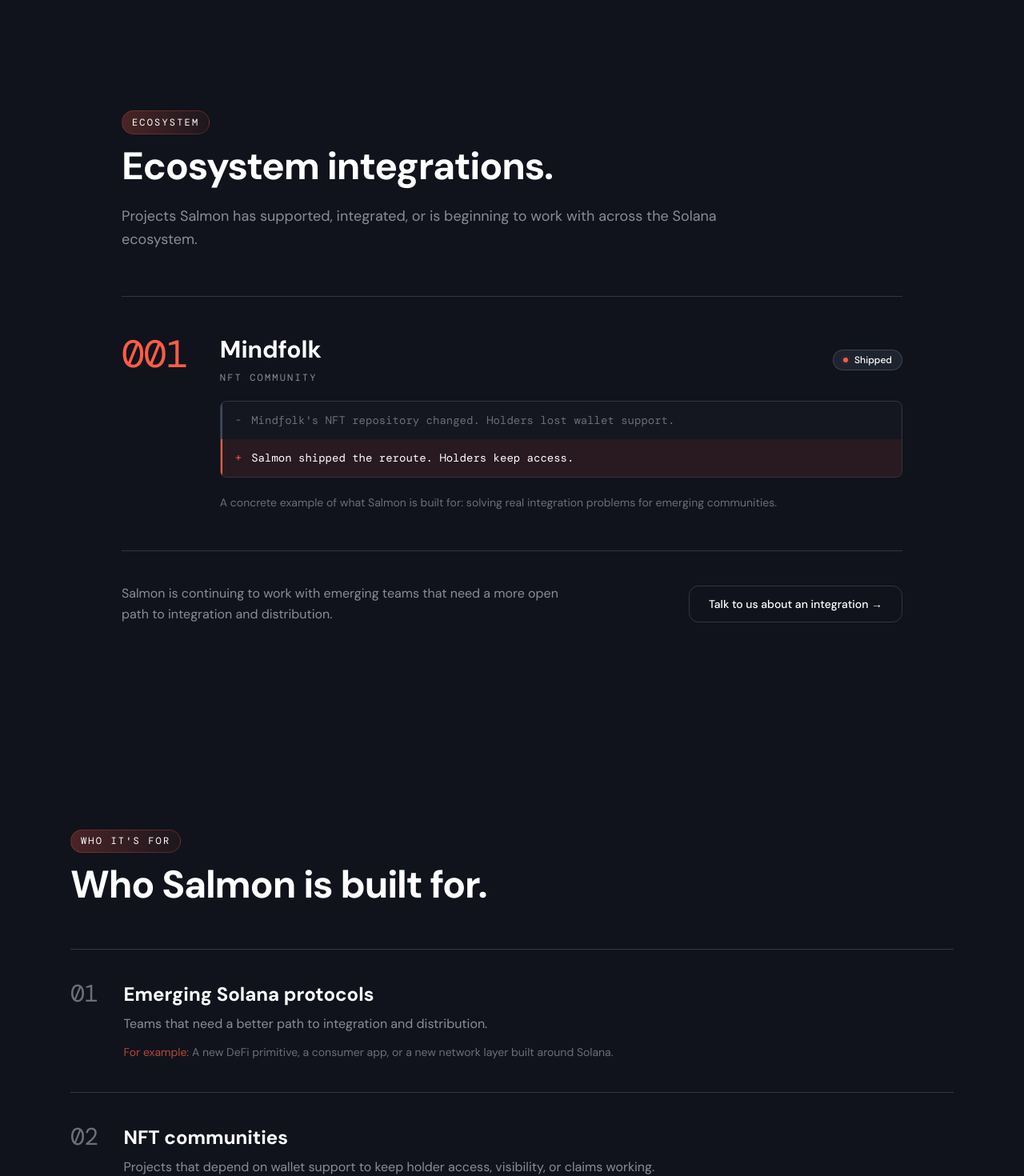
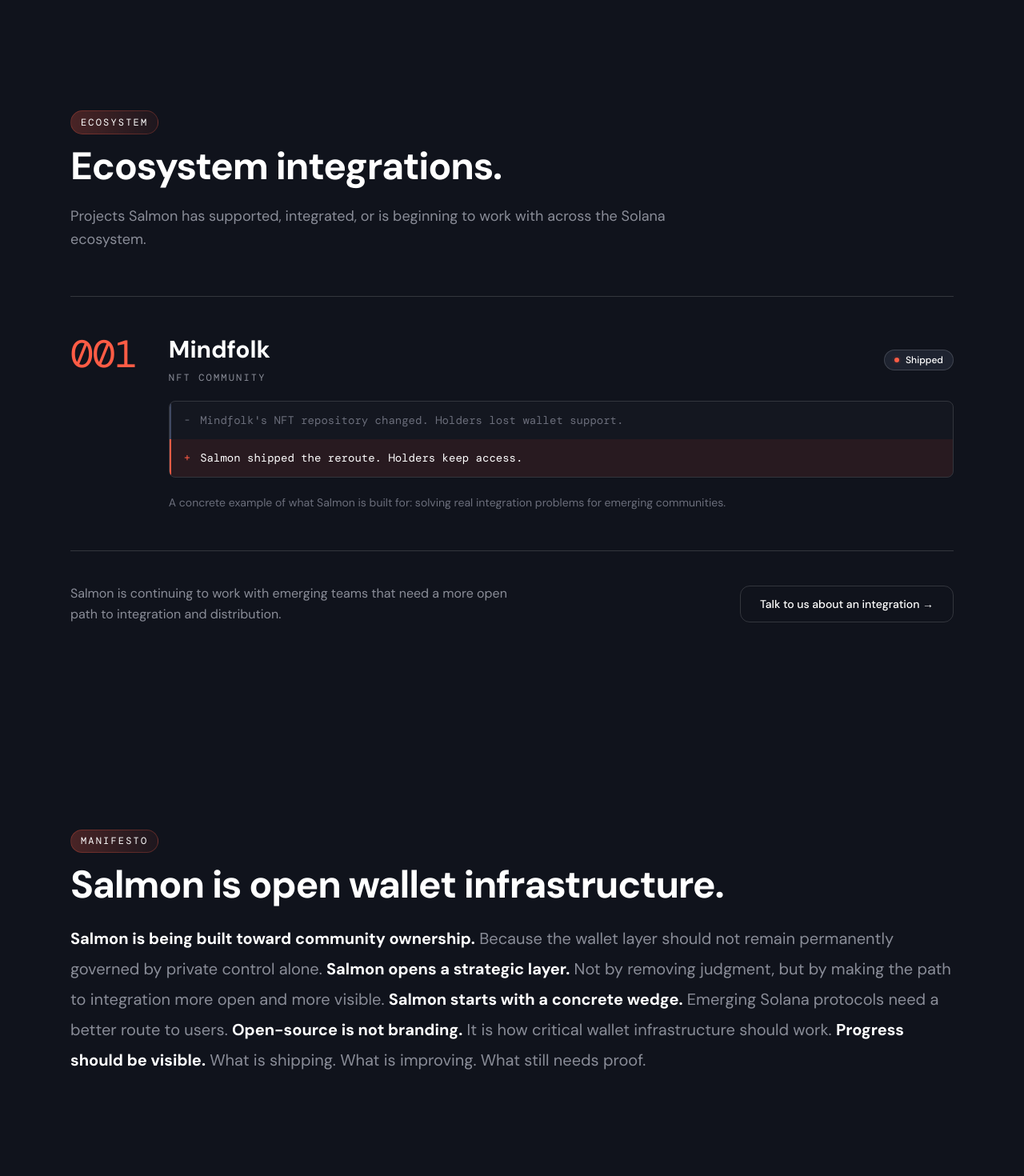
Before and after one commit to salmon-wallet/salmon-website, a Next.js app: page /en in a window 1280 px wide. Shown: the part 2420-3890 px from the top of the page at 80% size. Built offline with nearby package versions, Linux system fonts and the light colour scheme; a web font is replaced by a local one.

Commit message:
refine landing page sections

```diff
--- a/app/[locale]/page.tsx
+++ b/app/[locale]/page.tsx
@@ -4,7 +4,7 @@
 import Why from '@/components/Why';
 import WhatMattersFirst from '@/components/sections/WhatMattersFirst';
 import Ecosystem from '@/components/sections/Ecosystem';
-import WhoItsFor from '@/components/sections/WhoItsFor';
+// import WhoItsFor from '@/components/sections/WhoItsFor';
 import Manifesto from '@/components/Manifesto';
 import FAQ from '@/components/FAQ';
 import GetSalmon from '@/components/GetSalmon';
@@ -28,7 +28,7 @@
         <Why />
         <WhatMattersFirst />
         <Ecosystem />
-        <WhoItsFor />
+        {/* <WhoItsFor /> */}
         <Manifesto />
         <FAQ />
         <GetSalmon />
--- a/components/Manifesto.tsx
+++ b/components/Manifesto.tsx
@@ -9,36 +9,24 @@
 
   return (
     <section id="manifesto" className="relative py-24 sm:py-32">
-
-      <div className="relative mx-auto max-w-4xl px-6">
+      <div className="relative mx-auto max-w-6xl px-6">
         <ScrollReveal>
-          <h2 className="text-3xl sm:text-4xl lg:text-5xl font-bold tracking-tight mb-3">
+          <p className="eyebrow-pill mb-4">{t('eyebrow')}</p>
+          <h2 className="mb-6 text-3xl font-bold tracking-tight sm:text-4xl lg:text-5xl">
             {t('heading')}
           </h2>
-          <p className="text-lg text-text-secondary mb-16">
-            {t('subheading')}
+          <p className="text-lg leading-[1.9] text-text-secondary sm:text-xl">
+            {principles.map((principle, index) => (
+              <span key={principle.title}>
+                {index > 0 && ' '}
+                <strong className="font-bold text-text-primary transition-colors duration-300 hover:text-accent">
+                  {principle.title}
+                </strong>{' '}
+                {principle.description}
+              </span>
+            ))}
           </p>
         </ScrollReveal>
-
-        <div className="space-y-10">
-          {principles.map((p, i) => (
-            <ScrollReveal
-              key={i}
-              direction={i % 2 === 0 ? 'right' : 'left'}
-              delay={i * 0.12}
-              duration={1.1}
-            >
-              <div>
-                <h3 className="text-xl sm:text-2xl font-semibold mb-2">
-                  {p.title}
-                </h3>
-                <p className="text-text-secondary leading-relaxed">
-                  {p.description}
-                </p>
-              </div>
-            </ScrollReveal>
-          ))}
-        </div>
       </div>
     </section>
   );
--- a/components/sections/Ecosystem.tsx
+++ b/components/sections/Ecosystem.tsx
@@ -58,7 +58,7 @@
 
   return (
     <section id="ecosystem" className="relative py-24 sm:py-32">
-      <div className="relative mx-auto max-w-5xl px-6">
+      <div className="relative mx-auto max-w-6xl px-6">
         <ScrollReveal>
           <div className="mb-14 max-w-3xl">
             <p className="eyebrow-pill mb-4">{t('eyebrow')}</p>
--- a/components/sections/WhatMattersFirst.tsx
+++ b/components/sections/WhatMattersFirst.tsx
@@ -2,7 +2,6 @@
 
 import { useTranslations } from 'next-intl';
 import ScrollReveal from '@/components/ui/ScrollReveal';
-import StatusPill from '@/components/ui/StatusPill';
 import BentoCard from '@/components/bento/BentoCard';
 import {
   CreateVisual,
@@ -29,11 +28,10 @@
         <ScrollReveal>
           <div className="mb-10 max-w-3xl">
             <p className="eyebrow-pill mb-4">{t('eyebrow')}</p>
-            <div className="mb-6 flex flex-wrap items-center gap-4">
+            <div className="mb-6">
               <h2 className="text-3xl font-bold tracking-tight sm:text-4xl lg:text-5xl">
                 {t('heading')}
               </h2>
-              <StatusPill label={t('live')} />
             </div>
             <p className="text-lg leading-relaxed text-text-secondary">
               {t('subheading')}
--- a/messages/en.json
+++ b/messages/en.json
@@ -130,6 +130,7 @@
     ]
   },
   "manifesto": {
+    "eyebrow": "Manifesto",
     "heading": "Salmon is open wallet infrastructure.",
     "subheading": "That is the thesis.",
     "principles": [
@@ -144,10 +145,6 @@
       {
         "title": "Salmon starts with a concrete wedge.",
         "description": "Emerging Solana protocols need a better route to users."
-      },
-      {
-        "title": "Salmon is built for use, not narrative.",
-        "description": "If integrations do not bring users, nothing else matters."
       },
       {
         "title": "Open-source is not branding.",
--- a/messages/es.json
+++ b/messages/es.json
@@ -130,6 +130,7 @@
     ]
   },
   "manifesto": {
+    "eyebrow": "Manifesto",
     "heading": "Salmon es infraestructura de wallet abierta.",
     "subheading": "Esa es la tesis.",
     "principles": [
@@ -144,10 +145,6 @@
       {
         "title": "Salmon empieza con un wedge concreto.",
         "description": "Los protocolos emergentes de Solana necesitan una mejor ruta a los usuarios."
-      },
-      {
-        "title": "Salmon está construida para el uso, no para la narrativa.",
-        "description": "Si las integraciones no traen usuarios, nada más importa."
       },
       {
         "title": "Open-source no es branding.",
--- a/messages/pt.json
+++ b/messages/pt.json
@@ -130,6 +130,7 @@
     ]
   },
   "manifesto": {
+    "eyebrow": "Manifesto",
     "heading": "Salmon é infraestrutura de carteira aberta.",
     "subheading": "Essa é a tese.",
     "principles": [
@@ -144,10 +145,6 @@
       {
         "title": "A Salmon começa com um wedge concreto.",
         "description": "Protocolos emergentes de Solana precisam de uma rota melhor até os usuários."
-      },
-      {
-        "title": "A Salmon é construída para uso, não para narrativa.",
-        "description": "Se as integrações não trazem usuários, nada mais importa."
       },
       {
         "title": "Open-source não é branding.",
```
